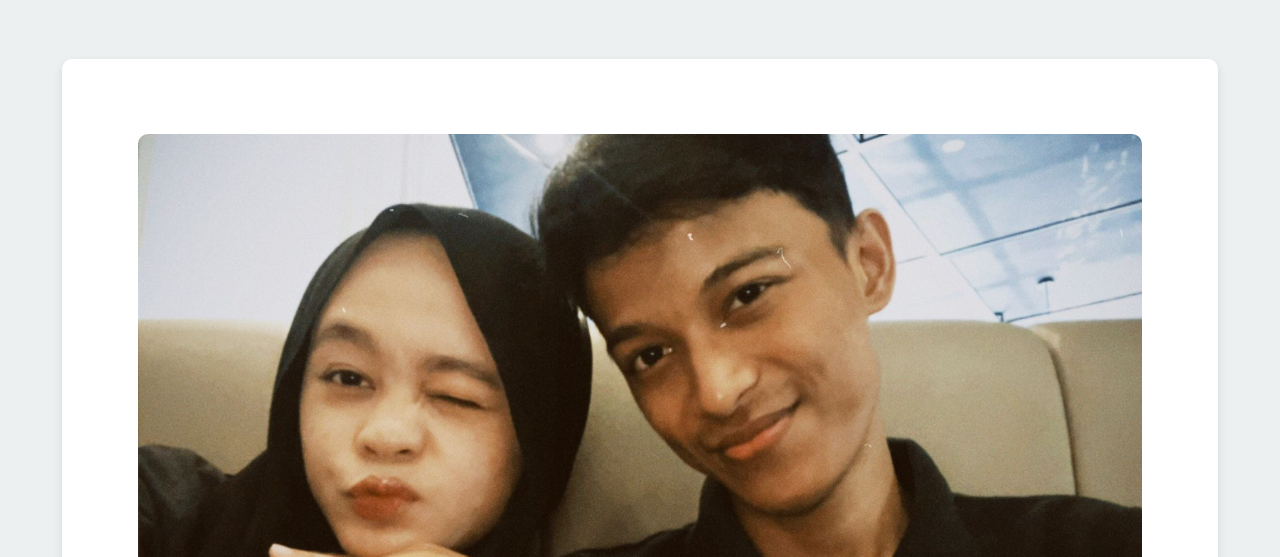
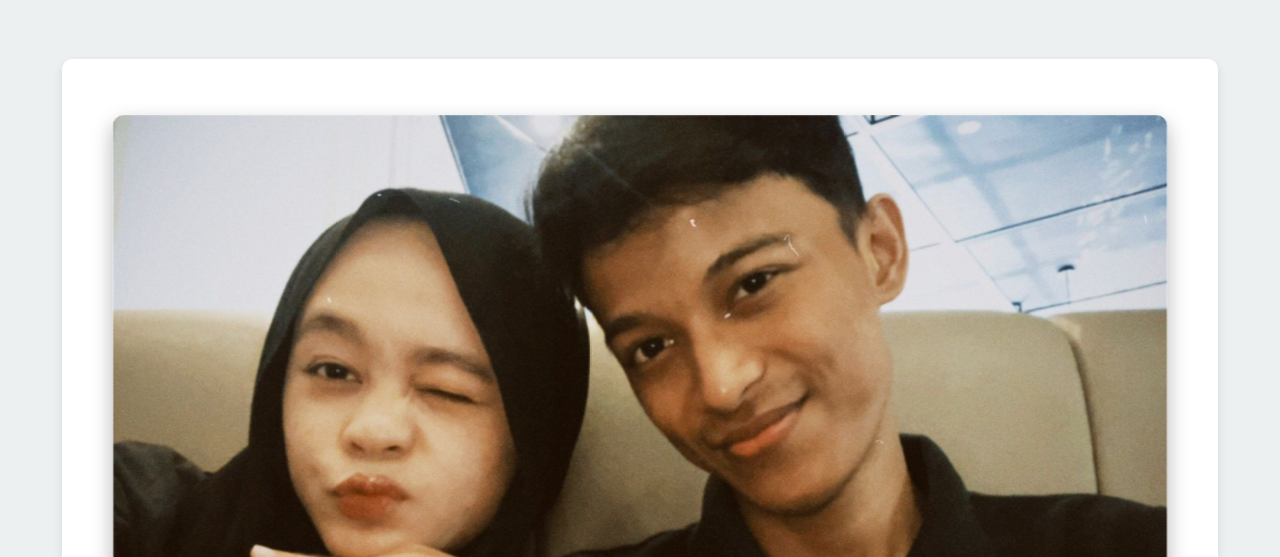
Before and after one commit to Amorecapit/morecapit, a plain HTML site: page index.html in a window 1280 px wide. In both pictures the pointer is over the picture 639 px from the left and 754 px from the top of the page. Shown: the part 243-800 px from the top of the page. Drawn offline with Linux system fonts and the light colour scheme.

Commit message:
Update style.css

```diff
--- a/style.css
+++ b/style.css
@@ -17,6 +17,7 @@ h2 {
   margin: 0;
   animation: bounce 2s infinite;
   text-align: center;
+  margin-top: 3%;
 }
 
 body {
@@ -121,6 +122,12 @@ body {
   width: 90%;
   border-radius: 10px;
   margin-top: 5%;
+  transition: transform 0.3s, box-shadow 0.3s;
+}
+
+.hero img:hover {
+  transform: scale(1.05);
+  box-shadow: 0 8px 20px rgba(0, 0, 0, 0.3);
 }
 
 .cta-button {
```
